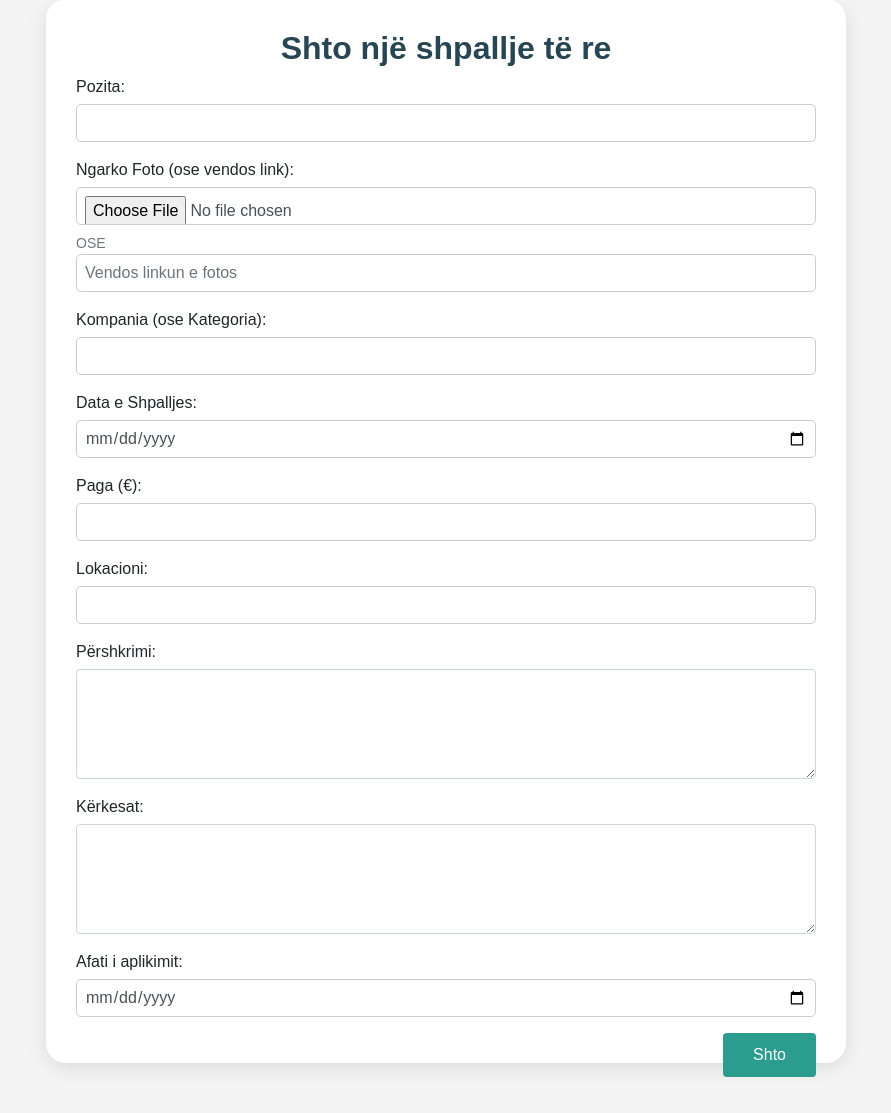
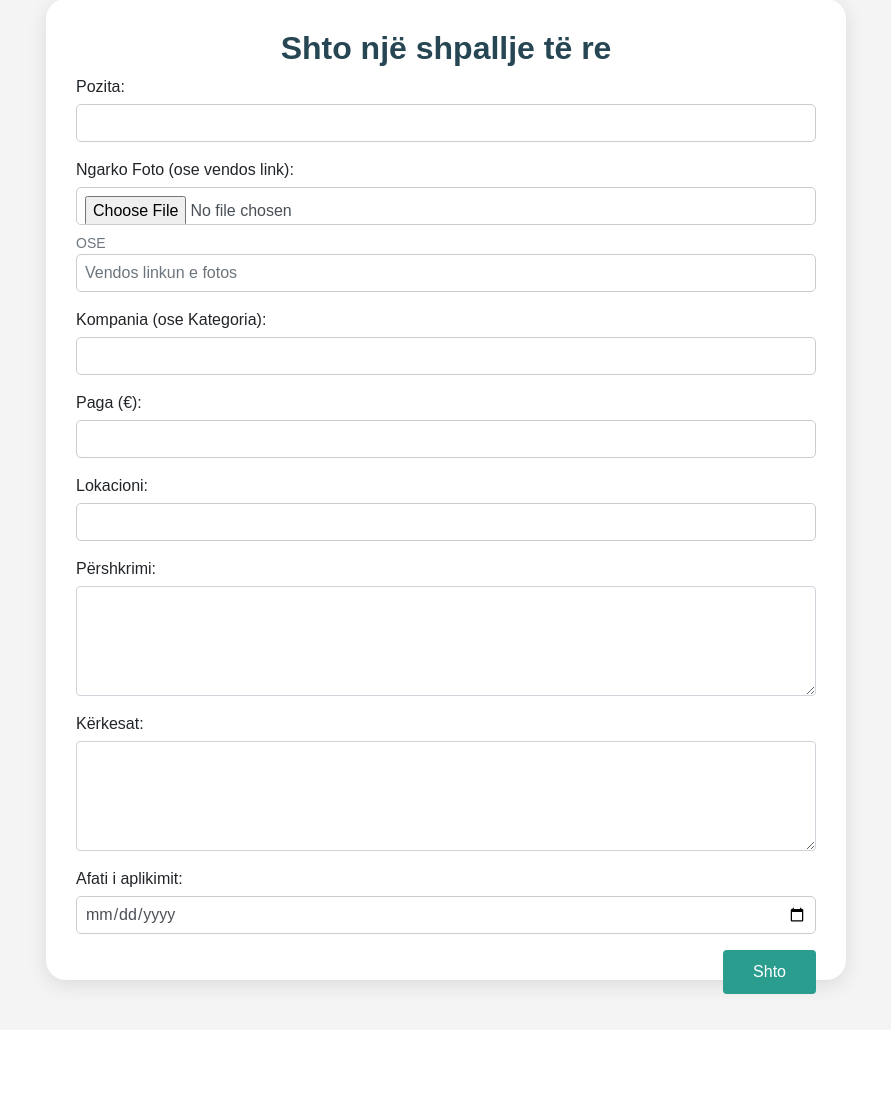
Before and after one commit to FloridaSuka/UEBII_25_Gr16, a PHP site: page /shtoshpallje.php in a window 1280 px wide. Shown: the part 121-1234 px from the top of the page, without its empty margins (194-1085 px from the left). After the commit the page ends 1120 px from the top, so only its background shows below. Run offline with PHP 8.4, Linux system fonts and the light colour scheme.

Commit message:
data current ne forme aplikimi

```diff
--- a/krijo_tabelat.php
+++ b/krijo_tabelat.php
@@ -18,7 +18,7 @@ $sql2 = "CREATE TABLE IF NOT EXISTS shpalljet (
     kompania VARCHAR(50) NOT NULL,
     lokacioni VARCHAR(50) NOT NULL,
     paga DECIMAL(10,2) NOT NULL,
-    data_publikimit DATE NOT NULL DEFAULT curdate(),
+    data_publikimit DATE NOT NULL DEFAULT CURDATE(),
     afati DATE NOT NULL,
     kerkesa TEXT NOT NULL,
 )";
--- a/shtoshpallje.php
+++ b/shtoshpallje.php
@@ -9,7 +9,6 @@ if ($_SERVER['REQUEST_METHOD'] == 'POST') {
     $kompania = $_POST['kategoria'];
     $lokacioni = $_POST['lokacioni'];
     $paga = $_POST['paga'];
-    $data = $_POST['dataShpalljes'];
     $afati = $_POST['afatiAplikimit'];
 
     $kerkesa = $_POST['kerkesa'];
@@ -36,15 +35,15 @@ if ($_SERVER['REQUEST_METHOD'] == 'POST') {
     }
 
     // Insertim në databazë
-   $sql = "INSERT INTO shpalljet (titulli, foto, kompania, lokacioni, paga, data_publikimit, pershkrimi, afati, kerkesa)
-        VALUES (?, ?, ?, ?, ?, ?, ?, ?, ?)";
+   $sql = "INSERT INTO shpalljet (titulli, foto, kompania, lokacioni, paga, pershkrimi, afati, kerkesa) VALUES (?, ?, ?, ?, ?, ?, ?, ?)";
+
 $stmt = $con->prepare($sql);
 
 if (!$stmt) {
     die("Gabim në prepare(): " . $con->error);
 }
 
-$stmt->bind_param("sssssssss", $titulli, $foto_path, $kompania, $lokacioni, $paga, $data, $pershkrimi, $afati, $kerkesa);
+$stmt->bind_param("ssssssss", $titulli, $foto_path, $kompania, $lokacioni, $paga, $pershkrimi, $afati, $kerkesa);
 
 
     if ($stmt->execute()) {
@@ -96,9 +95,6 @@ $stmt->bind_param("sssssssss", $titulli, $foto_path, $kompania, $lokacioni, $pag
         <div class="form-group"><label>Kompania (ose Kategoria):</label>
             <input type="text" name="kategoria" class="form-control" required></div>
 
-        <div class="form-group"><label>Data e Shpalljes:</label>
-            <input type="date" name="dataShpalljes" class="form-control" required></div>
-
         <div class="form-group"><label>Paga (€):</label>
             <input type="text" name="paga" class="form-control" required></div>
 
```
